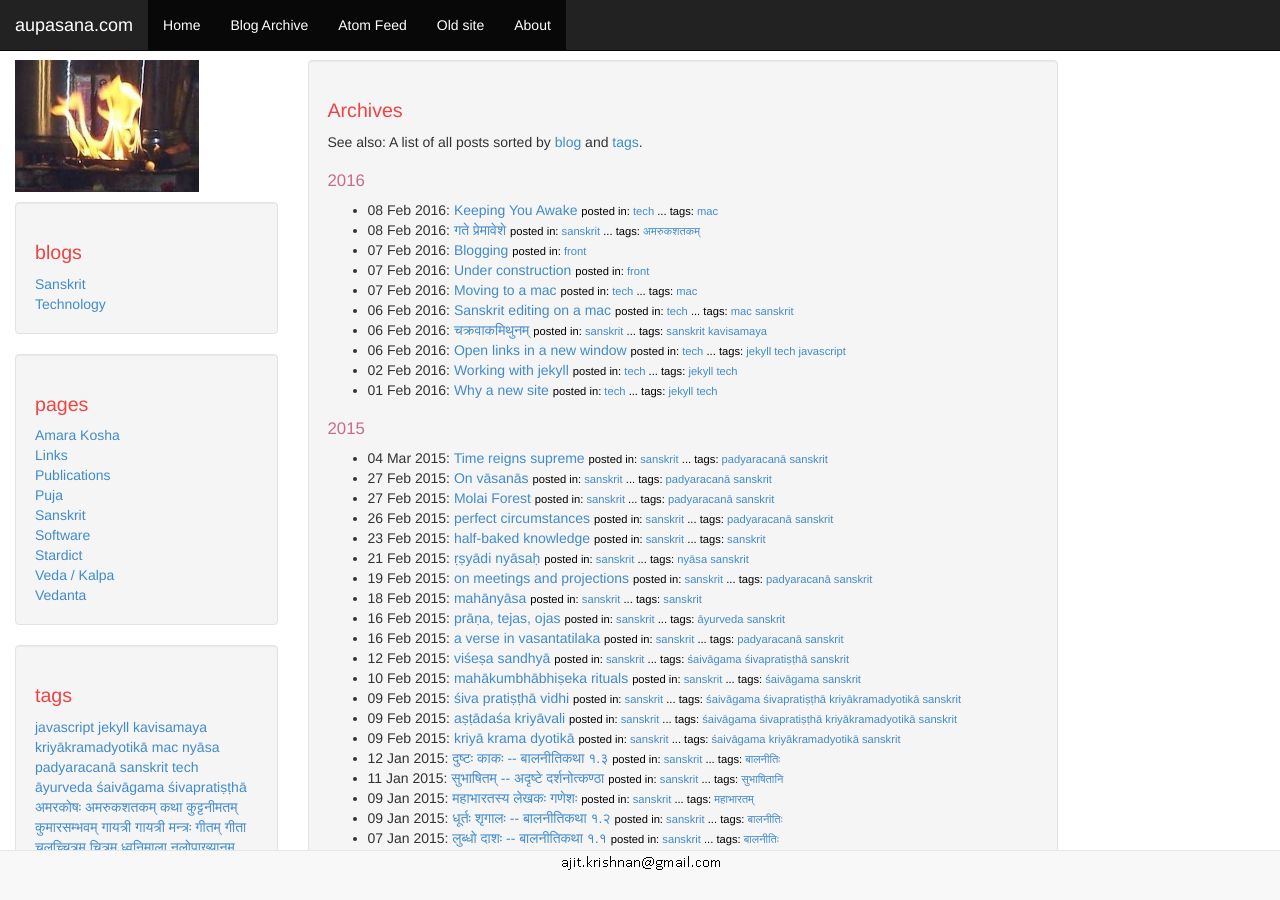
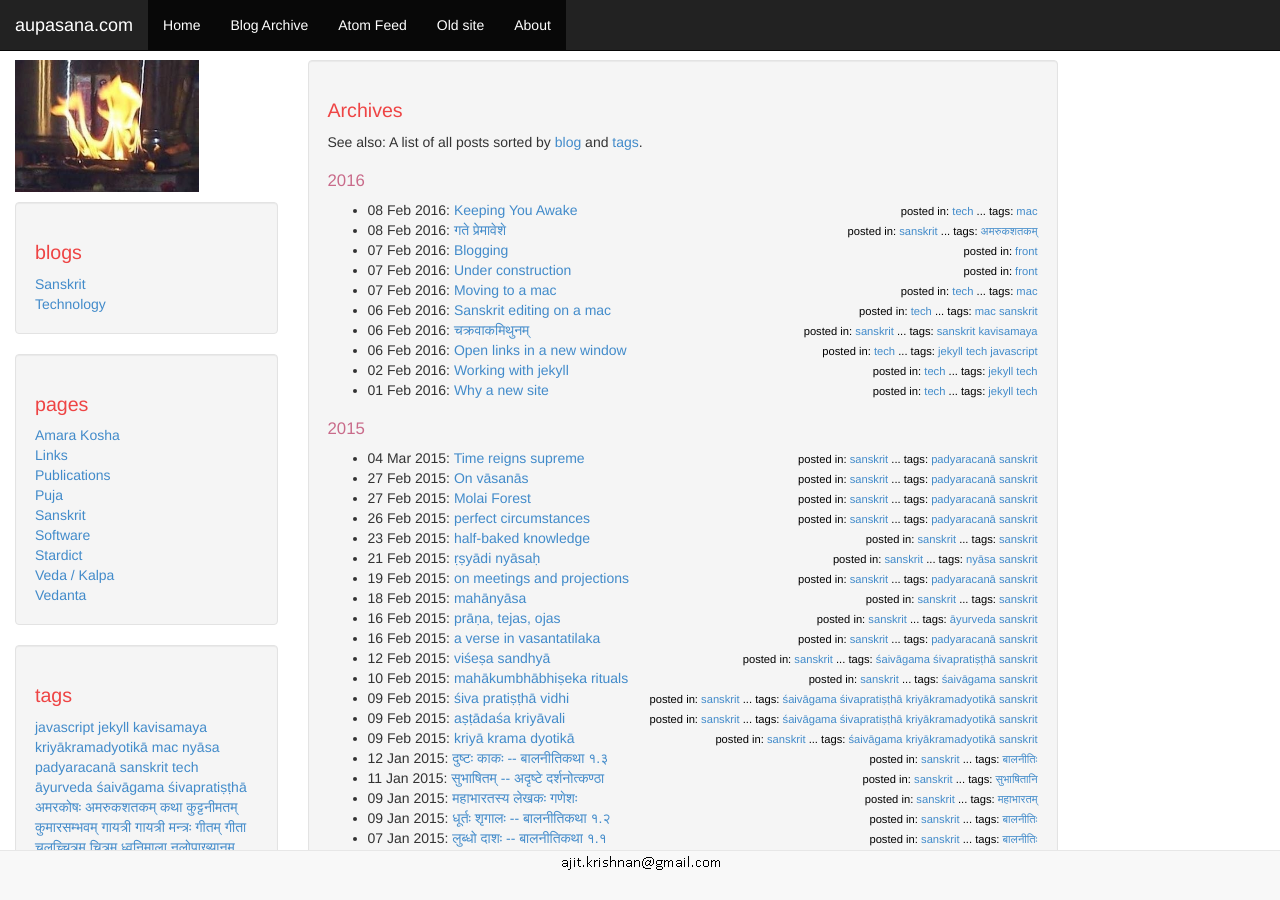
Before and after one commit to aupasana/aupasana.github.io, a Jekyll site: the page built from archives/archive_date.html, in a window 1280 px wide and 900 px high. Built offline with Jekyll 4.4.1, drawn with Linux system fonts in a browser that asks for light colours.

Commit message:
archive_date.html: right align tags and categories

```diff
--- a/archives/archive_date.html
+++ b/archives/archive_date.html
@@ -22,7 +22,9 @@ See also: A list of all posts sorted by
     {% endunless %}
 
     <li>{{ post.date | date_to_string }}: <a href="{{site.baseurl}}{{ post.url }}">{{ post.title }}</a>
-      {% include tags-and-categories.html %}
+      <span class="float-right">
+        {% include tags-and-categories.html %}
+      </span>
     </li>
 
 {% endfor %}
--- a/archives/archive_tag.html
+++ b/archives/archive_tag.html
@@ -35,8 +35,8 @@ title: Posts by tag
 		  <li>
 		  	    {{ post.date | date_to_string }}: <a href="{{site.baseurl}}{{ post.url }}">{{ post.title }}</a>
 		  	    <span class="float-right">
-				    {% include tags-and-categories.html %}
-				</span>
+				    	{% include tags-and-categories.html %}
+						</span>
 		  </li>
 		{% endif %}
 	{% endfor %}
```
